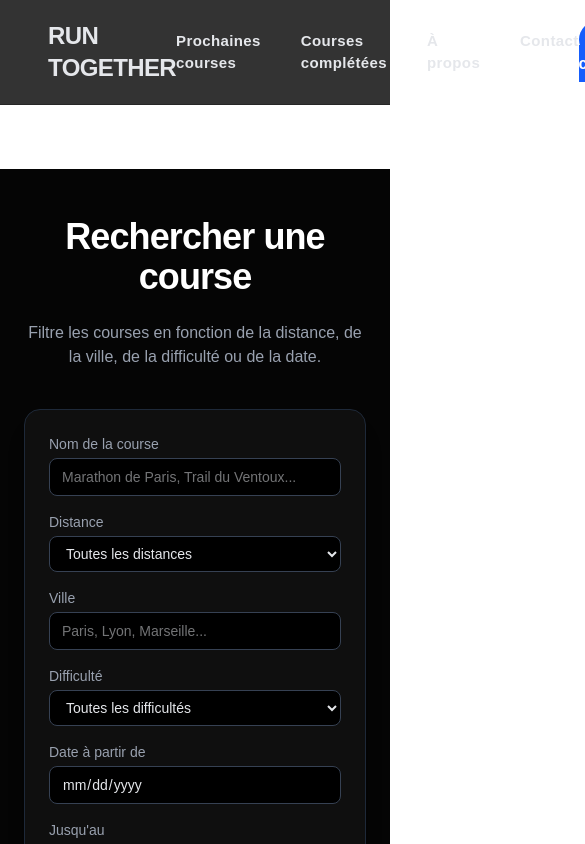
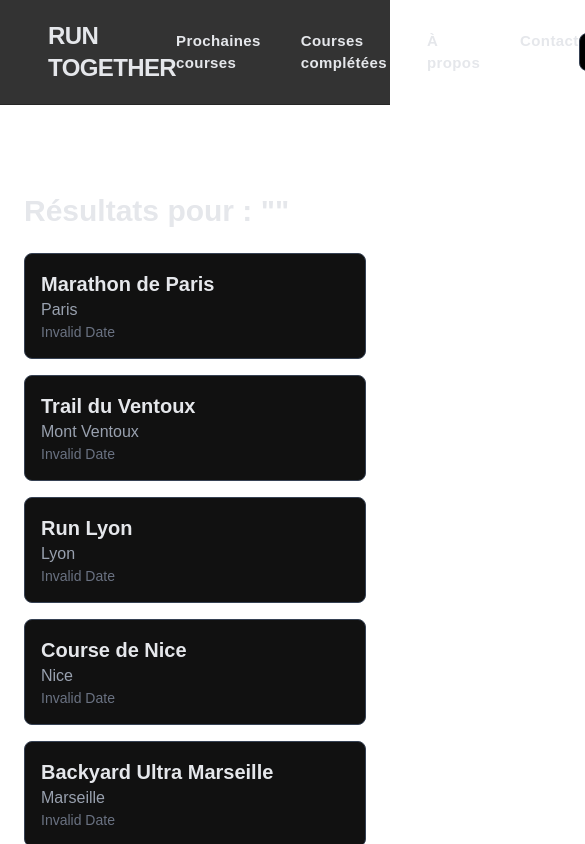
Before and after one commit to blezzou/webtech-203, a Next.js app in the folder client/: page /search in a window 390 px wide. Shown: the top 844 px of the page, 585 px wide, since content can reach past the window. Built offline with nearby package versions, Linux system fonts and the light colour scheme; no server answers; the database is empty.

Commit message:
feat: header + barre de recherche

```diff
--- a/client/src/app/search/page.tsx
+++ b/client/src/app/search/page.tsx
@@ -1,284 +1,69 @@
 "use client";
 
+import { useSearchParams } from "next/navigation";
 import { useEffect, useState } from "react";
 import Link from "next/link";
-import Image from "next/image";
-import { createClient } from "@/lib/supabase/client";
+import { races as localRaces } from "@/data/data";
 
 type Race = {
   id: string;
   name: string;
-  distance: string | null;
-  date: string | null;
-  city: string | null;
-  difficulty: "Facile" | "Moyenne" | "Difficile" | null;
-  image: string | null;
-  description: string | null;
-  capacity: number | null;
+  city: string;
+  date: string;
 };
 
 export default function SearchPage() {
-  const supabase = createClient();
+  const params = useSearchParams();
+  const query = params.get("q") || "";
 
   const [races, setRaces] = useState<Race[]>([]);
-  const [loading, setLoading] = useState(false);
-  const [error, setError] = useState<string | null>(null);
+  const [loading, setLoading] = useState(true);
 
-  // filtres
-  const [searchTerm, setSearchTerm] = useState("");
-  const [city, setCity] = useState("");
-  const [difficulty, setDifficulty] = useState("");
-  const [distance, setDistance] = useState("");
-  const [fromDate, setFromDate] = useState("");
-  const [toDate, setToDate] = useState("");
+  const fetchRaces = () => {
+    setLoading(true);
 
-  const fetchRaces = async () => {
-    setLoading(true);
-    setError(null);
+    const q = query.trim().toLowerCase();
 
-    let query = supabase
-      .from("races")
-      .select("*")
-      .order("date", { ascending: true });
+    const results = localRaces.filter((race) => {
+      return (
+        race.name.toLowerCase().includes(q) ||
+        race.city.toLowerCase().includes(q)
+      );
+    });
 
-    if (searchTerm.trim()) {
-      query = query.ilike("name", `%${searchTerm.trim()}%`);
-    }
-
-    if (city.trim()) {
-      // on fait un ilike pour permettre "par" -> "Paris"
-      query = query.ilike("city", `%${city.trim()}%`);
-    }
-
-    if (difficulty) {
-      query = query.eq("difficulty", difficulty);
-    }
-
-    if (distance) {
-      query = query.eq("distance", distance);
-    }
-
-    if (fromDate) {
-      // fromDate en format YYYY-MM-DD -> compat avec TIMESTAMP
-      query = query.gte("date", fromDate);
-    }
-
-    if (toDate) {
-      query = query.lte("date", toDate);
-    }
-
-    const { data, error } = await query;
-
-    if (error) {
-      console.error(error);
-      setError(error.message);
-    } else if (data) {
-      setRaces(data as Race[]);
-    }
-
+    setRaces(results);
     setLoading(false);
   };
 
-  // Première récupération des courses
   useEffect(() => {
     fetchRaces();
-    // eslint-disable-next-line react-hooks/exhaustive-deps
-  }, []);
-
-  const handleSubmit = (e: React.FormEvent) => {
-    e.preventDefault();
-    fetchRaces();
-  };
+  }, [query]);
 
   return (
-    <main className="min-h-screen bg-[#050505] text-gray-200 px-6 py-12 flex flex-col items-center">
-      <section className="w-full max-w-5xl">
-        <h1 className="text-4xl sm:text-5xl font-extrabold mb-6 text-white tracking-tight text-center">
-          Rechercher une course
-        </h1>
-        <p className="text-center text-gray-400 mb-10">
-          Filtre les courses en fonction de la distance, de la ville, de la
-          difficulté ou de la date.
-        </p>
+    <main className="min-h-screen p-6 text-gray-200">
+      <h1 className="text-3xl mb-6 font-bold">
+        Résultats pour : "<span className="text-indigo-400">{query}</span>"
+      </h1>
 
-        {/* Barre de filtres */}
-        <form
-          onSubmit={handleSubmit}
-          className="bg-[#0f0f0f] border border-gray-800 rounded-2xl p-6 mb-10 shadow-xl space-y-4"
-        >
-          {/* Ligne 1 : texte + distance */}
-          <div className="grid grid-cols-1 md:grid-cols-2 gap-4">
-            <div>
-              <label className="block text-sm text-gray-400 mb-1">
-                Nom de la course
-              </label>
-              <input
-                type="text"
-                value={searchTerm}
-                onChange={(e) => setSearchTerm(e.target.value)}
-                placeholder="Marathon de Paris, Trail du Ventoux..."
-                className="w-full rounded-lg bg-black border border-gray-700 px-3 py-2 text-sm focus:outline-none focus:ring-2 focus:ring-indigo-500"
-              />
-            </div>
+      {loading && <p>Chargement...</p>}
 
-            <div>
-              <label className="block text-sm text-gray-400 mb-1">
-                Distance
-              </label>
-              <select
-                value={distance}
-                onChange={(e) => setDistance(e.target.value)}
-                className="w-full rounded-lg bg-black border border-gray-700 px-3 py-2 text-sm focus:outline-none focus:ring-2 focus:ring-indigo-500"
-              >
-                <option value="">Toutes les distances</option>
-                <option value="5 km">5 km</option>
-                <option value="10 km">10 km</option>
-                <option value="21 km">21 km</option>
-                <option value="42 km">42 km</option>
-              </select>
-            </div>
-          </div>
+      {!loading && races.length === 0 && <p>Aucun résultat trouvé.</p>}
 
-          {/* Ligne 2 : ville + difficulté */}
-          <div className="grid grid-cols-1 md:grid-cols-2 gap-4">
-            <div>
-              <label className="block text-sm text-gray-400 mb-1">
-                Ville
-              </label>
-              <input
-                type="text"
-                value={city}
-                onChange={(e) => setCity(e.target.value)}
-                placeholder="Paris, Lyon, Marseille..."
-                className="w-full rounded-lg bg-black border border-gray-700 px-3 py-2 text-sm focus:outline-none focus:ring-2 focus:ring-indigo-500"
-              />
-            </div>
-
-            <div>
-              <label className="block text-sm text-gray-400 mb-1">
-                Difficulté
-              </label>
-              <select
-                value={difficulty}
-                onChange={(e) => setDifficulty(e.target.value)}
-                className="w-full rounded-lg bg-black border border-gray-700 px-3 py-2 text-sm focus:outline-none focus:ring-2 focus:ring-indigo-500"
-              >
-                <option value="">Toutes les difficultés</option>
-                <option value="Facile">Facile</option>
-                <option value="Moyenne">Moyenne</option>
-                <option value="Difficile">Difficile</option>
-              </select>
-            </div>
-          </div>
-
-          {/* Ligne 3 : dates */}
-          <div className="grid grid-cols-1 md:grid-cols-2 gap-4">
-            <div>
-              <label className="block text-sm text-gray-400 mb-1">
-                Date à partir de
-              </label>
-              <input
-                type="date"
-                value={fromDate}
-                onChange={(e) => setFromDate(e.target.value)}
-                className="w-full rounded-lg bg-black border border-gray-700 px-3 py-2 text-sm focus:outline-none focus:ring-2 focus:ring-indigo-500"
-              />
-            </div>
-
-            <div>
-              <label className="block text-sm text-gray-400 mb-1">
-                Jusqu&apos;au
-              </label>
-              <input
-                type="date"
-                value={toDate}
-                onChange={(e) => setToDate(e.target.value)}
-                className="w-full rounded-lg bg-black border border-gray-700 px-3 py-2 text-sm focus:outline-none focus:ring-2 focus:ring-indigo-500"
-              />
-            </div>
-          </div>
-
-          {/* Bouton recherche */}
-          <div className="flex justify-end">
-            <button
-              type="submit"
-              className="px-6 py-2 rounded-full bg-indigo-600 hover:bg-indigo-500 text-sm font-semibold text-white transition"
-            >
-              Rechercher
-            </button>
-          </div>
-        </form>
-
-        {/* Résultats */}
-        {loading && (
-          <p className="text-center text-gray-400">Chargement des courses...</p>
-        )}
-
-        {error && (
-          <p className="text-center text-red-400 mb-4">
-            Erreur : {error}
-          </p>
-        )}
-
-        {!loading && !error && races.length === 0 && (
-          <p className="text-center text-gray-400">
-            Aucune course ne correspond à ces critères.
-          </p>
-        )}
-
-        <div className="grid gap-6 md:grid-cols-2 lg:grid-cols-3 mt-4">
-          {races.map((race) => (
-            <Link
-              key={race.id}
-              href={`/run/${race.id}`}
-              className="bg-[#0f0f0f] border border-gray-800 rounded-2xl overflow-hidden shadow-lg hover:border-indigo-500 transition flex flex-col"
-            >
-              {race.image && (
-                <div className="relative w-full h-40">
-                  <Image
-                    src={race.image}
-                    alt={race.name}
-                    fill
-                    className="object-cover"
-                  />
-                </div>
-              )}
-              <div className="p-4 flex flex-col gap-2">
-                <h2 className="text-lg font-semibold text-white">
-                  {race.name}
-                </h2>
-                <div className="text-xs text-gray-400 flex flex-wrap gap-2">
-                  {race.city && (
-                    <span className="px-2 py-1 rounded-full bg-gray-900 border border-gray-700">
-                      {race.city}
-                    </span>
-                  )}
-                  {race.distance && (
-                    <span className="px-2 py-1 rounded-full bg-gray-900 border border-gray-700">
-                      {race.distance}
-                    </span>
-                  )}
-                  {race.difficulty && (
-                    <span className="px-2 py-1 rounded-full bg-gray-900 border border-gray-700">
-                      {race.difficulty}
-                    </span>
-                  )}
-                </div>
-                {race.date && (
-                  <p className="text-xs text-gray-400">
-                    Le {new Date(race.date).toLocaleDateString("fr-FR")}
-                  </p>
-                )}
-                {race.description && (
-                  <p className="text-xs text-gray-500 line-clamp-2">
-                    {race.description}
-                  </p>
-                )}
-              </div>
-            </Link>
-          ))}
-        </div>
-      </section>
+      <div className="grid gap-4 mt-6">
+        {races.map((r) => (
+          <Link
+            key={r.id}
+            href={`/run/${r.id}`}
+            className="p-4 bg-[#111] border border-gray-700 rounded-lg hover:border-indigo-500 transition"
+          >
+            <h2 className="text-xl font-bold">{r.name}</h2>
+            <p className="text-gray-400">{r.city}</p>
+            <p className="text-gray-500 text-sm">
+              {new Date(r.date).toLocaleDateString("fr")}
+            </p>
+          </Link>
+        ))}
+      </div>
     </main>
   );
 }
--- /dev/null
+++ b/client/src/components/SearchBar.tsx
@@ -0,0 +1,36 @@
+"use client";
+
+import { useRouter } from "next/navigation";
+import { useState } from "react";
+
+export default function SearchBar() {
+  const router = useRouter();
+  const [query, setQuery] = useState("");
+
+  const handleSubmit = (e: React.FormEvent) => {
+    e.preventDefault();
+
+    if (!query.trim()) return;
+
+    router.push(`/search?q=${encodeURIComponent(query.trim())}`);
+  };
+
+  return (
+    <form onSubmit={handleSubmit} className="w-full flex items-center gap-2">
+      <input
+        type="text"
+        placeholder="Rechercher une course..."
+        value={query}
+        onChange={(e) => setQuery(e.target.value)}
+        className="w-full rounded-lg bg-black border border-gray-700 px-3 py-2 text-sm focus:outline-none focus:ring-2 focus:ring-indigo-500"
+      />
+
+      <button
+        type="submit"
+        className="px-4 py-2 bg-indigo-600 hover:bg-indigo-500 rounded-lg text-sm font-semibold"
+      >
+        🔍
+      </button>
+    </form>
+  );
+}
```
Also changed, not shown: client/src/components/Header.tsx (+10 -1 lines).
